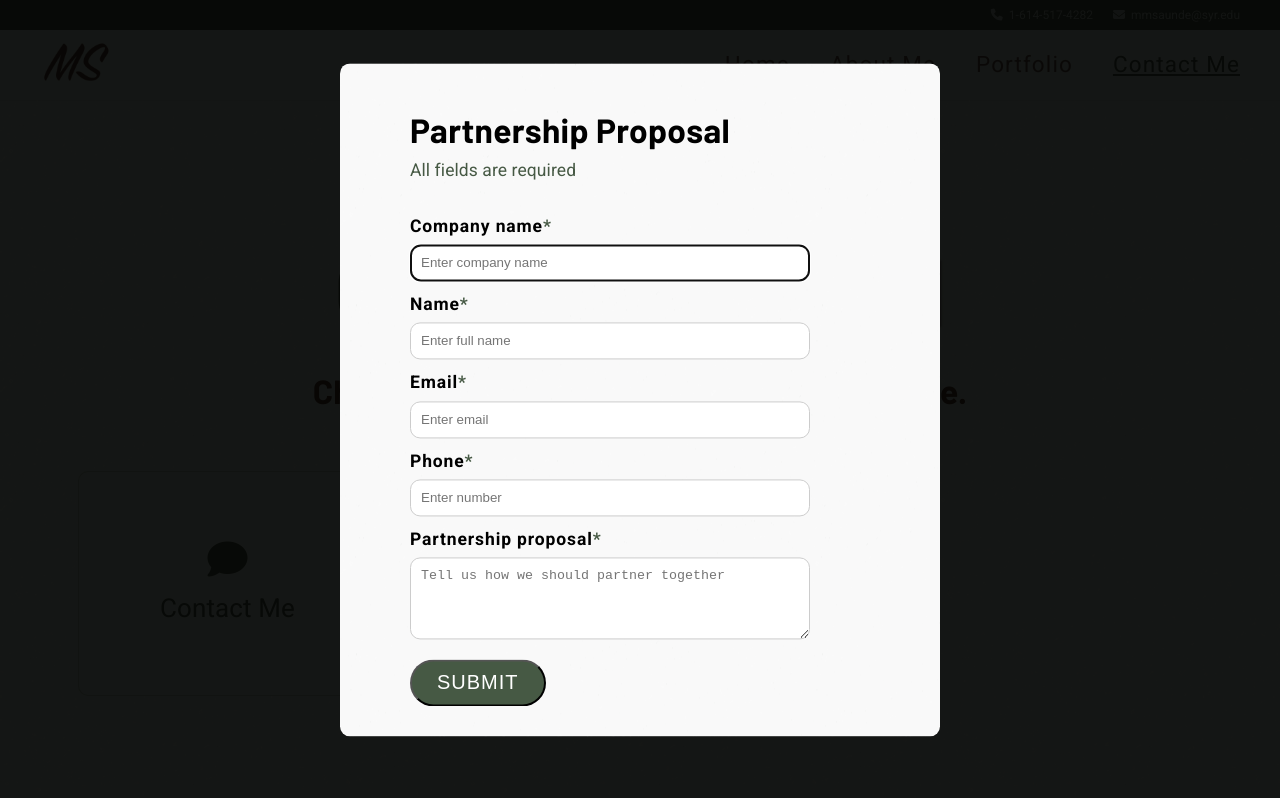
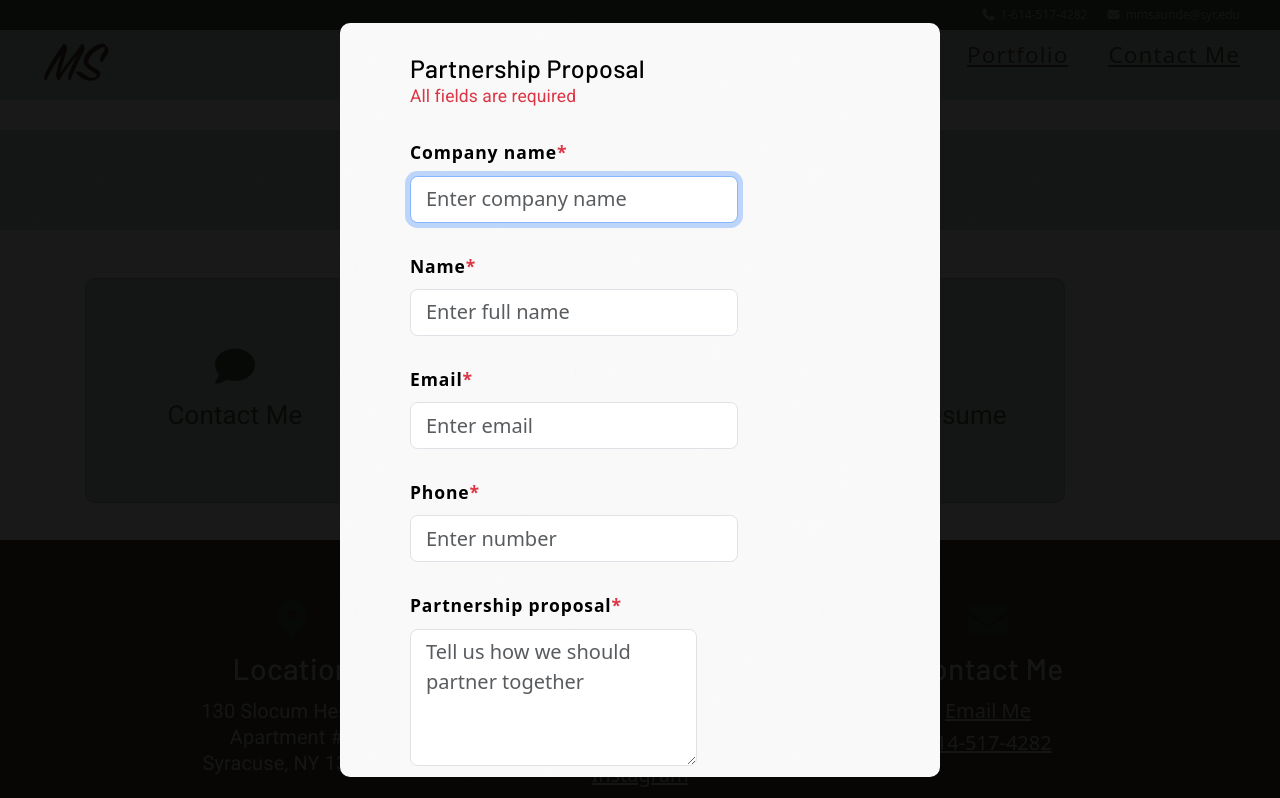
Before and after one commit to mmsaunde/school-website, a plain HTML site: page contact-me.html in a window 1280 px wide. Both pictures are taken after a click on the link "Partner With Me". Shown: the top 798 px of the page. Drawn offline with nearby package versions, Linux system fonts and the light colour scheme.

Commit message:
Update contact-me.html

```diff
--- a/contact-me.html
+++ b/contact-me.html
@@ -5,22 +5,17 @@
         <meta name="viewport" content="width=device-width, initial-scale=1.0">
         <title>Contact Me</title>
         <link rel="stylesheet" href="/css/styles.min.css">
-        <!-- <link rel="stylesheet" href="/css/base.css">
-        <link rel="stylesheet" href="/css/navigation.css">
-        <link rel="stylesheet" href="/css/footer.css">
-        <link rel="stylesheet" href="/css/tiles.css">
-        <link rel="stylesheet" href="/css/forms.css">
-        <link rel="stylesheet" href="/css/gallery.css">
-        <link rel="stylesheet" href="/css/hero.css"> -->
         <link rel="stylesheet" href="https://cdnjs.cloudflare.com/ajax/libs/font-awesome/6.7.2/css/all.min.css" integrity="sha512-Evv84Mr4kqVGRNSgIGL/F/aIDqQb7xQ2vcrdIwxfjThSH8CSR7PBEakCr51Ck+w+/U6swU2Im1vVX0SVk9ABhg==" crossorigin="anonymous" referrerpolicy="no-referrer" />
+        <link rel="stylesheet" href="https://cdnjs.cloudflare.com/ajax/libs/bootstrap/5.3.3/css/bootstrap.min.css" integrity="sha512-..." crossorigin="anonymous" referrerpolicy="no-referrer">
+
     </head>
     <body>
 
         <!---------- INCLUDING NAVBAR.HTML ---------->
         <div data-include="navbar.html"></div>
 
-        <!---------- START OF FORM CONTENT ---------->
-        <section>
+        <!---------- START OF TILES ---------->
+        <main>
             <div class="container-hero">
                 <h1>Get in touch</h1>
                 <h5>Choose a tile below to get in touch with me.</h5>
@@ -35,25 +30,33 @@
                         <i class="fa-solid fa-handshake-simple"></i>
                         <p>Partner With Me</p>
                     </a>
+                    <a href="/files/Marissa-Saunders-Resume.pdf" class="tile" download>
+                        <i class="fa-solid fa-download"></i>
+                        <p>Get My Resume</p>
+                    </a>
                 </div>
+            </div>
+        </main>
+        <!---------- END OF TILES ---------->
 
-                <!------------ General Feedback Form ------------>
-                <dialog id="feedbackDialog">
-                    <form id="feedbackForm">
-                        <h5 class="no-bottom-margin">What's on your mind</h5>
+        <!---------- START OF FORM CONTENT ---------->
+        <!------------ Contact Me Form ------------>
+        <dialog id="feedbackDialog" >
+            <form id="feedbackForm" class="needs-validation" novalidate>
+                <h5 class="no-bottom-margin">Leave a comment</h5>
                 <small class="text-danger">All fields are required</small>
                 <input type="hidden" name="formType" value="feedbackForm">
 
                 <!-- Name -->
                 <div class="mb-3">
                     <label for="name" class="form-label">Name<span class="text-danger">*</span></label>
-                            <input type="text" class="form-control" id="name" name="name" placeholder="Enter full name" required>
+                    <input type="text" class="form-control" id="feedback-name" name="feedback-name" placeholder="Enter full name" required>
                 </div>
 
                 <!-- Email -->
                 <div class="mb-3">
                     <label for="email" class="form-label">Email<span class="text-danger">*</span></label>
-                            <input type="email" class="form-control" id="email" name="email" placeholder="Enter email" required>
+                    <input type="email" class="form-control" id="feedback-email" name="feedback-email" placeholder="Enter email" required>
                 </div>
 
                 <!-- Comments -->
@@ -64,7 +67,7 @@
 
                 <!-- Can we contact you? -->
                 <div class="mb-3">
-                            <label class="form-label">Can we contact you about your comments?<span class="text-danger">*</span></label>
+                    <label class="form-label">Can we contact you about your  comments?<span class="text-danger">*</span></label>
                     <div class="radio-group">
                         <label class="radio-option">
                             Yes
@@ -78,13 +81,14 @@
                 </div>
 
                 <!-- Submit Button -->
-                        <button type="submit" class="form-btn">Submit</button>
+                <button type="submit" class="btn btn-primary">Submit Form</button>
+
             </form>
         </dialog>
 
         <!------------ Partnership Form ------------>
         <dialog id="partnershipDialog">
-                    <form id="partnershipForm">
+            <form id="partnershipForm" class="needs-validation" novalidate>
                 <h5 class="no-bottom-margin">Partnership Proposal</h5>
                 <small class="text-danger">All fields are required</small>
                 <input type="hidden" name="formType" value="partnershipForm">
@@ -98,13 +102,13 @@
                 <!-- Name -->
                 <div class="mb-3">
                     <label for="name" class="form-label">Name<span class="text-danger">*</span></label>
-                            <input type="text" class="form-control" id="name" name="name" placeholder="Enter full name" required>
+                    <input type="text" class="form-control" id="partnership-name" name="partnership-name" placeholder="Enter full name" required>
                 </div>
 
                 <!-- Email -->
                 <div class="mb-3">
                     <label for="email" class="form-label">Email<span class="text-danger">*</span></label>
-                            <input type="email" class="form-control" id="email" name="email" placeholder="Enter email" required>
+                    <input type="email" class="form-control" id="partnership-email" name="partnership-email" placeholder="Enter email" required>
                 </div>
 
                 <!-- Phone -->
@@ -120,19 +124,16 @@
                 </div>
 
                 <!-- Submit Button -->
-                        <button type="submit" class="form-btn">Submit</button>
+                <button type="submit" class="form-btn">Submit Form</button>
             </form>
         </dialog>
-            </div>
-        </section>
         <!---------- END OF FORM CONTENT ---------->
 
-        <!---------- START OF TO TOP SMOOTH SCROLL BUTTON ---------->
+        <!---------- START OF SMOOTH SCROLL BUTTON ---------->
         <div id="progress">
             <span id="progress-value"><i class="fa-solid fa-arrow-up"></i></span>
         </div>
-
-        <!---------- END OF TO TOP SMOOTH SCROLL BUTTON ---------->
+        <!---------- END OF SMOOTH SCROLL BUTTON ---------->
 
         <!---------- INCLUDING FOOTER.HTML ---------->
         <div data-include="footer.html"></div>
```
Lines whose indentation alone changed are shown as unchanged.
